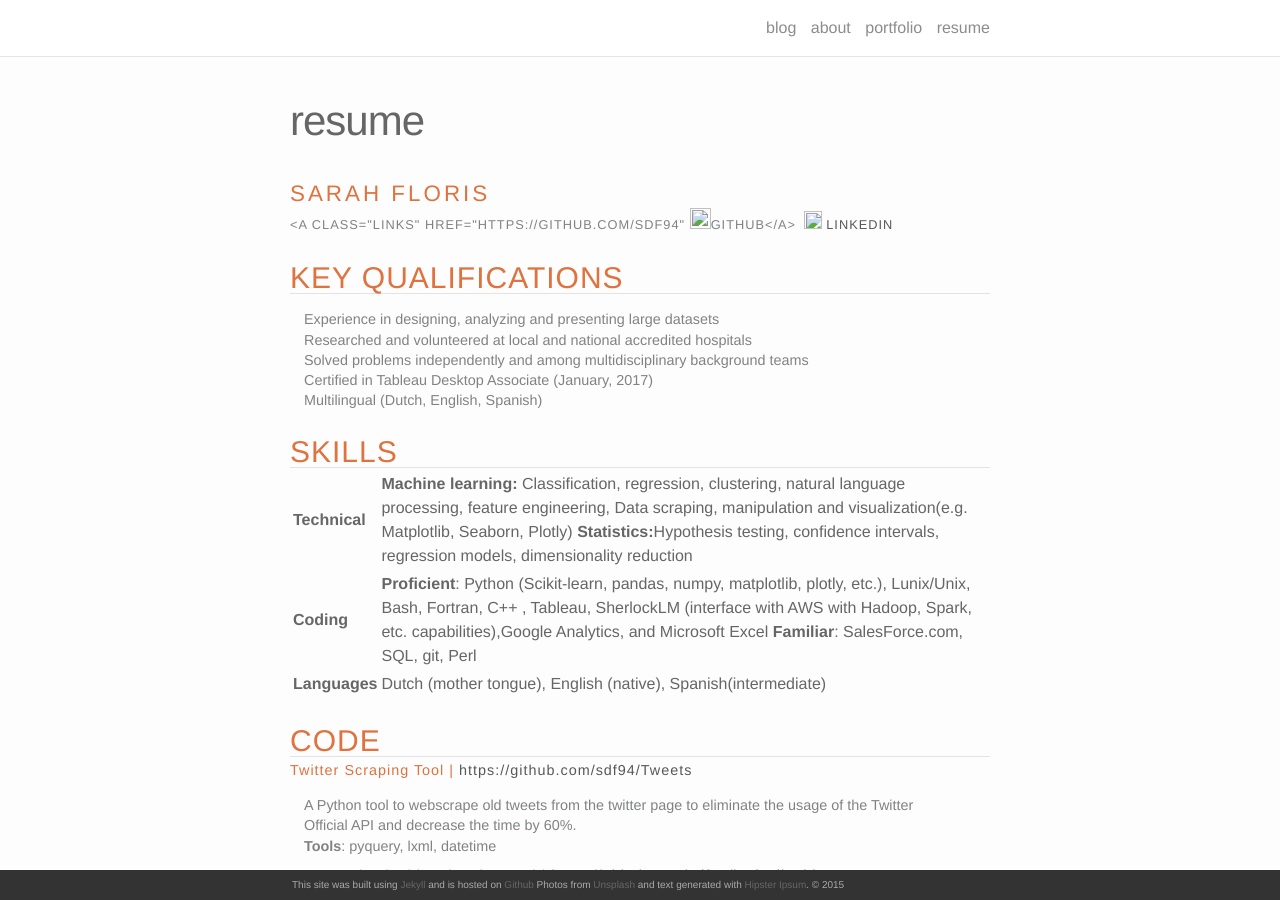
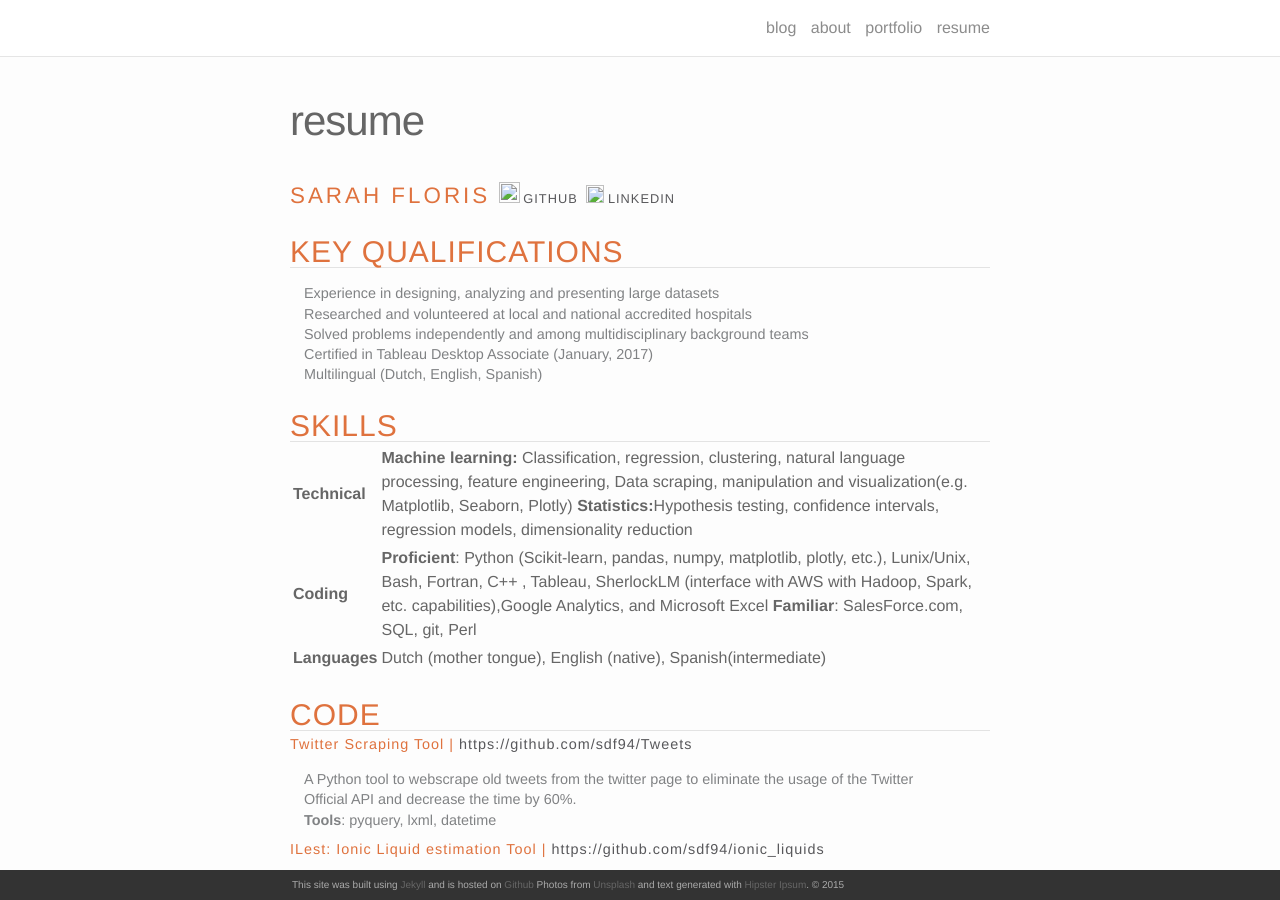
Before and after one commit to sdf94/sdf94.github.io, a Jekyll site: the page built from resume.md, in a window 1280 px wide and 900 px high. Built offline with Jekyll 4.4.1, drawn with Linux system fonts in a browser that asks for light colours; nearby versions of some CDN libraries.

Commit message:
Fixed linked

```diff
--- a/resume.md
+++ b/resume.md
@@ -14,7 +14,7 @@
   <header class="header-details">
     <h1 class="name">Sarah Floris </h1>
       <article class="links-container">
-        <a class="links" href="https://github.com/sdf94" <img src="./img/gh_icon.png" width="21" height="21">GitHub</a>
+        <a class="links" href="https://github.com/sdf94"> <img src="./img/gh_icon.png" width="21" height="21">GitHub</a>
         <a class="links" href="https://www.linkedin.com/in/sarah-floris/" ><img src="./img/in_icon.png" width="18" height="18">LinkedIn</a>
       </article>
   </header>
```
